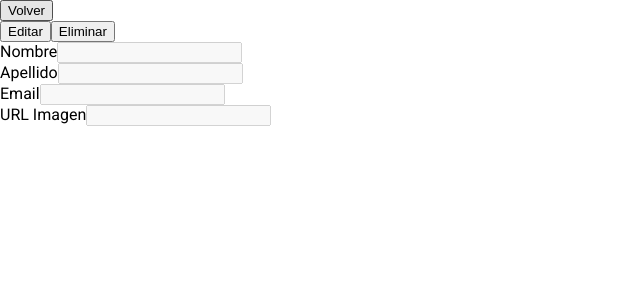
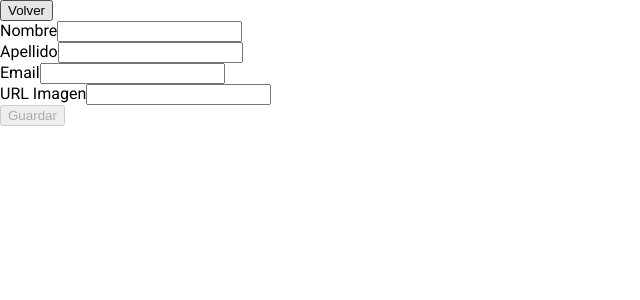
Before and after one commit to Uvacoder/idata-users, a React (Create React App) app: page /user/new in a window 1280 px wide. Shown: the top 300 px of the page, without its empty margins (0-640 px from the left). Built offline with nearby package versions, Linux system fonts and the light colour scheme; no server answers; sample sign-in values are in the browser's storage.

Commit message:
feat: new user

```diff
--- a/src/App.tsx
+++ b/src/App.tsx
@@ -4,6 +4,7 @@ import PrivateRoute from "./components/PrivateRoute";
 import { ProvideAuth } from "./context";
 import HomePage from "./pages/home";
 import LoginPage from "./pages/login";
+import NewUser from "./pages/newUser";
 import UserPage from "./pages/user";
 
 function App() {
@@ -17,6 +18,9 @@ function App() {
           <PrivateRoute exact path="/">
             <HomePage />
           </PrivateRoute>
+          <PrivateRoute exact path="/user/new">
+            <NewUser />
+          </PrivateRoute>
           <PrivateRoute path="/user/:id">
             <UserPage />
           </PrivateRoute>
--- /dev/null
+++ b/src/components/UserForm/index.tsx
@@ -0,0 +1,80 @@
+import React from "react";
+
+type Props = {
+  isEditing: boolean;
+  firstName: string;
+  lastName: string;
+  email: string;
+  avatar: string;
+  setFirstName: (value: string) => void;
+  setLastName: (value: string) => void;
+  setAvatar: (value: string) => void;
+  setEmail: (value: string) => void;
+};
+
+const UserForm: React.FC<Props> = ({
+  isEditing,
+  firstName,
+  setFirstName,
+  lastName,
+  setLastName,
+  email,
+  setEmail,
+  avatar,
+  setAvatar,
+}) => {
+  return (
+    <>
+      <div className="user__form-group">
+        <label htmlFor="firstName">Nombre</label>
+        <input
+          type="text"
+          id="firstName"
+          className="user__form-input"
+          value={firstName}
+          name="firstName"
+          onChange={(e) => setFirstName(e.target.value)}
+          disabled={!isEditing}
+        />
+      </div>
+      <div className="user__form-group">
+        <label htmlFor="firstName">Apellido</label>
+        <input
+          type="text"
+          id="lastName"
+          className="user__form-input"
+          value={lastName}
+          name="lastName"
+          onChange={(e) => setLastName(e.target.value)}
+          disabled={!isEditing}
+        />
+      </div>
+      <div className="user__form-group">
+        <label htmlFor="email">Email</label>
+        <input
+          type="text"
+          id="email"
+          className="user__form-input"
+          value={email}
+          name="email"
+          onChange={(e) => setEmail(e.target.value)}
+          disabled={!isEditing}
+        />
+      </div>
+      <div className="user__form-group">
+        <label htmlFor="avatar">URL Imagen</label>
+        <input
+          type="text"
+          id="avatar"
+          className="user__form-input"
+          value={avatar}
+          name="avatar"
+          onChange={(e) => setAvatar(e.target.value)}
+          disabled={!isEditing}
+        />
+      </div>
+    </>
+  );
+};
+
+export default UserForm;
--- a/src/pages/home/index.tsx
+++ b/src/pages/home/index.tsx
@@ -54,6 +54,9 @@ const HomePage = () => {
         Salir
       </button>
       <h2 className="home__cards-title">Lista de usuarios</h2>
+      <div className="home__new-user">
+        <button onClick={() => history.push("/user/new")}>Nuevo Usuario</button>
+      </div>
       <div className="home__cards-wrapper">
         {users &&
           users.map((user) => (
--- /dev/null
+++ b/src/pages/newUser/index.tsx
@@ -0,0 +1,67 @@
+import React, { FormEvent, useState } from "react";
+import { useHistory } from "react-router";
+import UserForm from "../../components/UserForm";
+import usersService from "../../services/usersService";
+
+const NewUser: React.FC = () => {
+  let history = useHistory();
+  const [firstName, setFirstName] = useState<string>("");
+  const [lastName, setLastName] = useState<string>("");
+  const [avatar, setAvatar] = useState<string>("");
+  const [email, setEmail] = useState<string>("");
+  const isEditing = true;
+
+  const validateForm = () => {
+    if (firstName && lastName && avatar && email) return false;
+    return true;
+  };
+
+  const handleSubmit = async (event: FormEvent) => {
+    event.preventDefault();
+    const payload = {
+      firstName,
+      lastName,
+      avatar,
+      email,
+    };
+
+    const response = await usersService.newUser(payload);
+    if (response) {
+      history.push("/");
+    }
+  };
+
+  return (
+    <section className="user__wrapper">
+      <div className="user__go-back">
+        <button onClick={() => history.goBack()}>Volver</button>
+      </div>
+      <div className="user__info">
+        <form onSubmit={handleSubmit}>
+          <UserForm
+            isEditing
+            firstName={firstName}
+            setFirstName={setFirstName}
+            lastName={lastName}
+            setLastName={setLastName}
+            email={email}
+            setEmail={setEmail}
+            avatar={avatar}
+            setAvatar={setAvatar}
+          />
+          {isEditing && (
+            <button
+              type="submit"
+              className="user__form-button"
+              disabled={validateForm()}
+            >
+              Guardar
+            </button>
+          )}
+        </form>
+      </div>
+    </section>
+  );
+};
+
+export default NewUser;
--- a/src/pages/user/index.tsx
+++ b/src/pages/user/index.tsx
@@ -1,5 +1,6 @@
 import React, { useState, useEffect, FormEvent } from "react";
 import { useParams, useHistory } from "react-router";
+import UserForm from "../../components/UserForm";
 import usersService from "../../services/usersService";
 
 type Props = {};
@@ -35,6 +36,7 @@ const UserPage: React.FC<Props> = () => {
   const handleSubmit = async (event: FormEvent) => {
     event.preventDefault();
     const payload = {
+      id,
       firstName,
       lastName,
       avatar,
@@ -42,6 +44,7 @@ const UserPage: React.FC<Props> = () => {
     };
 
     const response = await usersService.editUser(payload);
+
     if (response) {
       setFirstName(response.firstName);
       setLastName(response.lastName);
@@ -86,54 +89,17 @@ const UserPage: React.FC<Props> = () => {
       </div>
       <div className="user__info">
         <form onSubmit={handleSubmit}>
-          <div className="user__form-group">
-            <label htmlFor="firstName">Nombre</label>
-            <input
-              type="text"
-              id="firstName"
-              className="user__form-input"
-              value={firstName}
-              name="firstName"
-              onChange={(e) => setFirstName(e.target.value)}
-              disabled={!isEditing}
-            />
-          </div>
-          <div className="user__form-group">
-            <label htmlFor="firstName">Apellido</label>
-            <input
-              type="text"
-              id="lastName"
-              className="user__form-input"
-              value={lastName}
-              name="lastName"
-              onChange={(e) => setLastName(e.target.value)}
-              disabled={!isEditing}
-            />
-          </div>
-          <div className="user__form-group">
-            <label htmlFor="email">Email</label>
-            <input
-              type="text"
-              id="email"
-              className="user__form-input"
-              value={email}
-              name="email"
-              onChange={(e) => setEmail(e.target.value)}
-              disabled={!isEditing}
-            />
-          </div>
-          <div className="user__form-group">
-            <label htmlFor="avatar">URL Imagen</label>
-            <input
-              type="text"
-              id="avatar"
-              className="user__form-input"
-              value={avatar}
-              name="avatar"
-              onChange={(e) => setAvatar(e.target.value)}
-              disabled={!isEditing}
-            />
-          </div>
+          <UserForm
+            isEditing={isEditing}
+            firstName={firstName}
+            setFirstName={setFirstName}
+            lastName={lastName}
+            setLastName={setLastName}
+            email={email}
+            setEmail={setEmail}
+            avatar={avatar}
+            setAvatar={setAvatar}
+          />
           {isEditing && (
             <button
               type="submit"
--- a/src/services/usersService.ts
+++ b/src/services/usersService.ts
@@ -1,4 +1,5 @@
 type IUser = {
+  id?: string;
   firstName?: string;
   lastName?: string;
   email?: string;
@@ -28,7 +29,7 @@ async function getUser(id: string) {
 }
 
 async function editUser(payload: IUser) {
-  const response = await fetch(`${url}/users`, {
+  const response = await fetch(`${url}/users/${payload.id}`, {
     method: "PUT",
     headers: {
       "Content-Type": "application/json;charset=utf-8",
@@ -51,9 +52,23 @@ async function deleteUser(id: string) {
     },
   });
 
-  console.log(`response`, response);
+  if (response && response.status === 204) {
+    return true;
+  }
 
-  if (response && response.status === 204) {
+  return false;
+}
+
+async function newUser(payload: IUser) {
+  const response = await fetch(`${url}/users`, {
+    method: "POST",
+    headers: {
+      "Content-Type": "application/json;charset=utf-8",
+    },
+    body: JSON.stringify(payload),
+  });
+
+  if (response) {
     return true;
   }
 
@@ -65,6 +80,7 @@ const usersService = {
   getUser,
   editUser,
   deleteUser,
+  newUser,
 };
 
 export default usersService;
```
